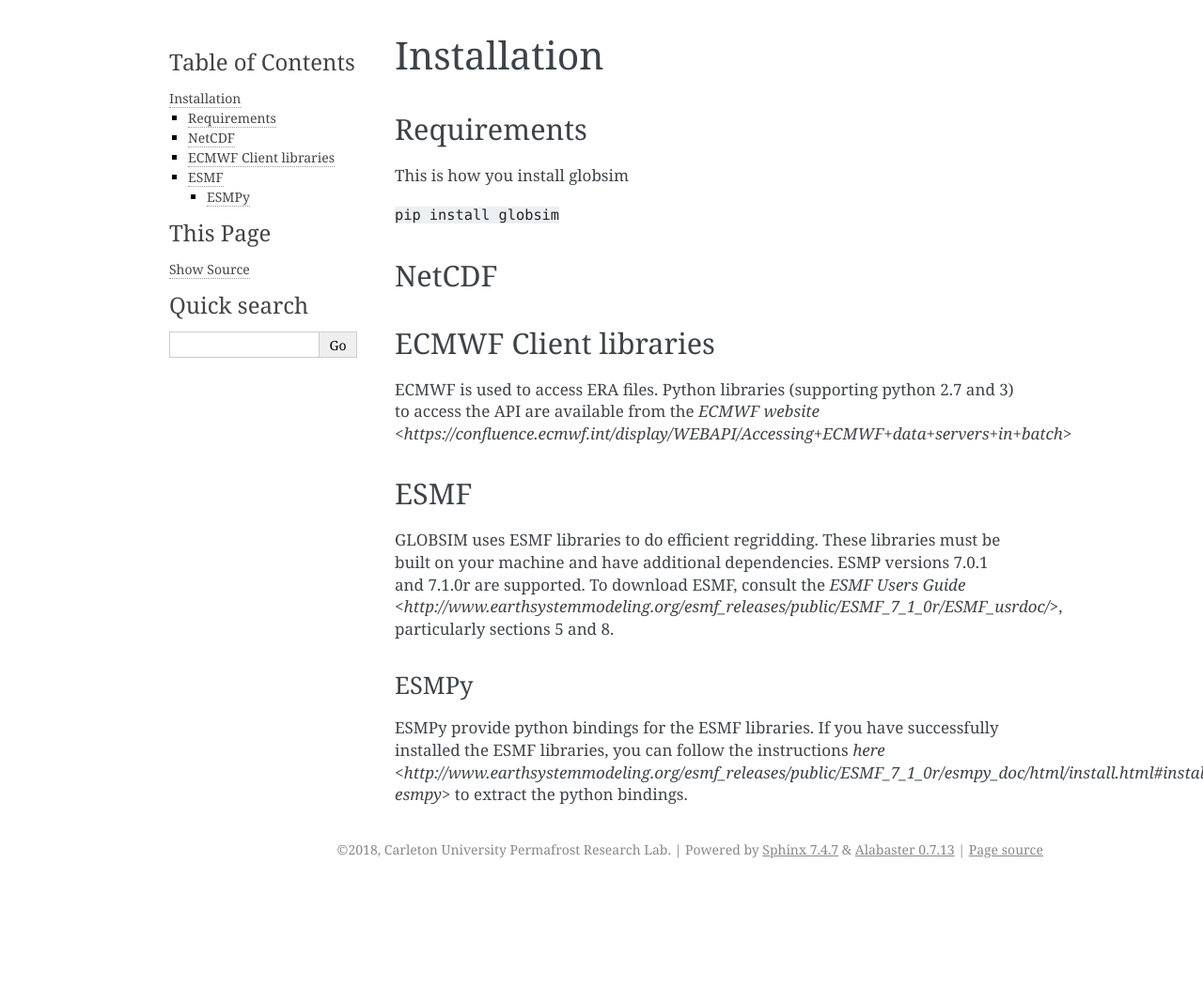
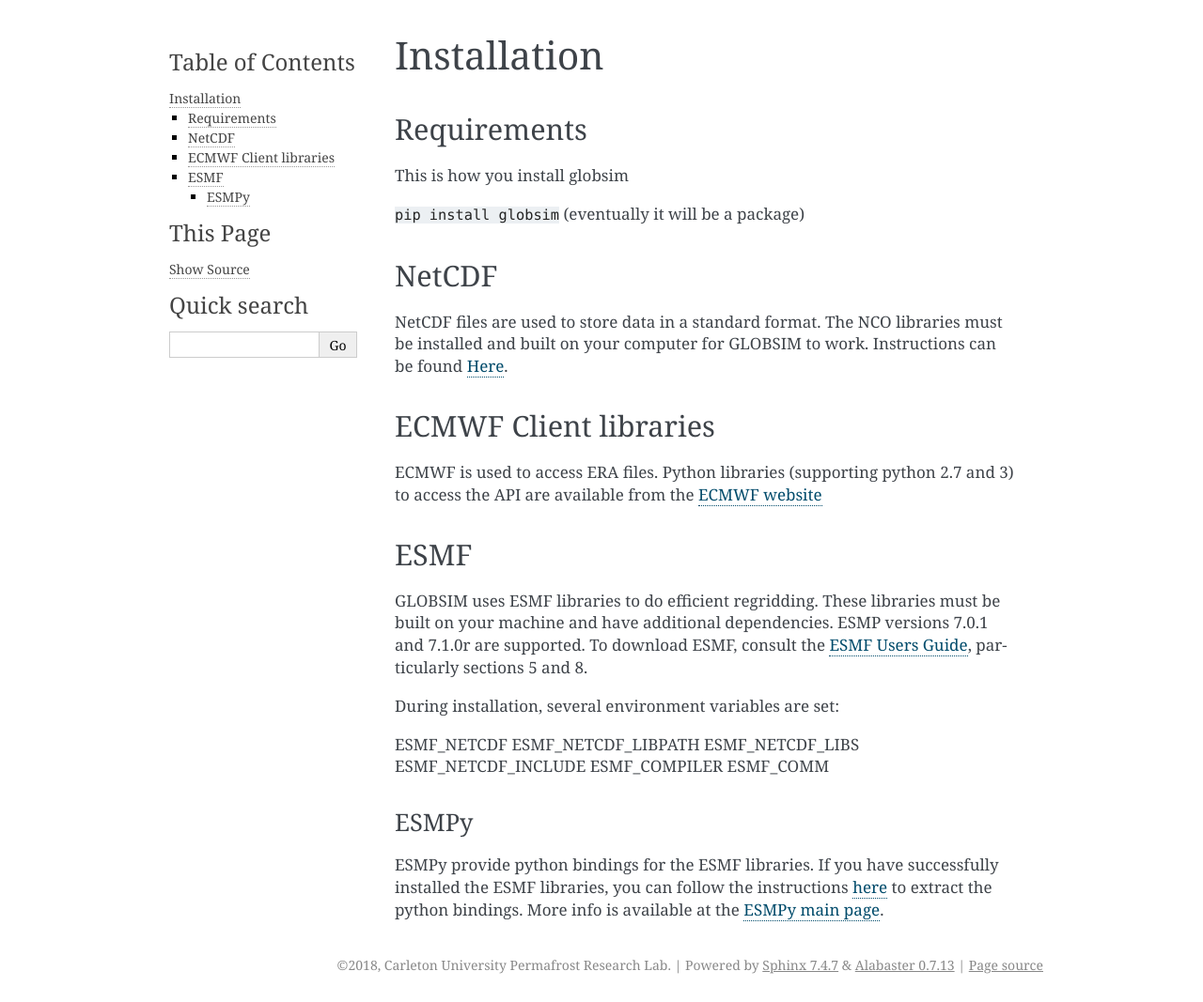
Before and after one commit to nicholas512/GS_doc, a Sphinx documentation site: the page built from docs/source/Installation.rst, in a window 1280 px wide. Shown: the whole page at 94% size. Built offline with Sphinx 7.4.7, drawn with Linux system fonts in a browser that asks for light colours; before the commit the page ends 944 px from its top, so only the background shows below that.

Commit message:
more info

```diff
--- a/docs/source/Credentials.rst
+++ b/docs/source/Credentials.rst
@@ -1,7 +1,7 @@
 Credentials
 ===========
 
-The credential files for ERA-I, MERRA2, JRA55 are usually stored under the directory on PC or user’s home directory on virtual machine (~/home/<username>). It is necessary to configure the directory containing credential files in the download parameter file (e.g. examples.globsim_download).
+The credential files for ERA-I, MERRA2, JRA55 are usually stored under the directory on PC or user’s home directory on virtual machine (~/home/<username>). It is necessary to configure the directory containing credential files in the GLOBSIM download parameter file (e.g. examples.globsim_download).
 
 
 JRA-55
--- a/docs/source/Installation.rst
+++ b/docs/source/Installation.rst
@@ -6,19 +6,30 @@ Requirements
 
 This is how you install globsim
 
-``pip install globsim``
+``pip install globsim`` (eventually it will be a package)
 
 NetCDF
 ------
+NetCDF files are used to store data in a standard format. The NCO libraries must be installed and built on your computer for GLOBSIM to work.  Instructions can be found `Here <https://www.unidata.ucar.edu/software/netcdf/docs/getting_and_building_netcdf.html>`_.
 
 ECMWF Client libraries
 ----------------------
-ECMWF is used to access ERA files. Python libraries (supporting python 2.7 and 3) to access the API are available from the `ECMWF website <https://confluence.ecmwf.int/display/WEBAPI/Accessing+ECMWF+data+servers+in+batch>`
+ECMWF is used to access ERA files. Python libraries (supporting python 2.7 and 3) to access the API are available from the `ECMWF website <https://confluence.ecmwf.int/display/WEBAPI/Accessing+ECMWF+data+servers+in+batch>`_
+
 
 ESMF
 ----
-GLOBSIM uses ESMF libraries to do efficient regridding. These libraries must be built on your machine and have additional dependencies.  ESMP versions 7.0.1 and 7.1.0r are supported. To download ESMF, consult the `ESMF Users Guide <http://www.earthsystemmodeling.org/esmf_releases/public/ESMF_7_1_0r/ESMF_usrdoc/>`, particularly sections 5 and 8.
+GLOBSIM uses ESMF libraries to do efficient regridding. These libraries must be built on your machine and have additional dependencies.  ESMP versions 7.0.1 and 7.1.0r are supported. To download ESMF, consult the `ESMF Users Guide <http://www.earthsystemmodeling.org/esmf_releases/public/ESMF_7_1_0r/ESMF_usrdoc/>`_, particularly sections 5 and 8.
+
+During installation, several environment variables are set::
+
+ESMF_NETCDF
+ESMF_NETCDF_LIBPATH
+ESMF_NETCDF_LIBS
+ESMF_NETCDF_INCLUDE
+ESMF_COMPILER
+ESMF_COMM
 
 ESMPy
 ^^^^^^
-ESMPy provide python bindings for the ESMF libraries.  If you have successfully installed the ESMF libraries, you can follow the instructions `here <http://www.earthsystemmodeling.org/esmf_releases/public/ESMF_7_1_0r/esmpy_doc/html/install.html#installing-esmpy>` to extract the python bindings.
+ESMPy provide python bindings for the ESMF libraries.  If you have successfully installed the ESMF libraries, you can follow the instructions `here <http://www.earthsystemmodeling.org/esmf_releases/public/ESMF_7_1_0r/esmpy_doc/html/install.html#installing-esmpy>`_ to extract the python bindings.  More info is available at the `ESMPy main page <https://www.earthsystemcog.org/projects/esmpy/>`_.
--- a/docs/source/Operation.rst
+++ b/docs/source/Operation.rst
@@ -3,6 +3,11 @@ Operation
 
 Set-up
 ------
+
+Parameter files
+^^^^^^^^^^^^^^^
+Three parameter files are used to control GLOBSIM
+
 
 
 
```
Also changed, not shown: 14 other files.
